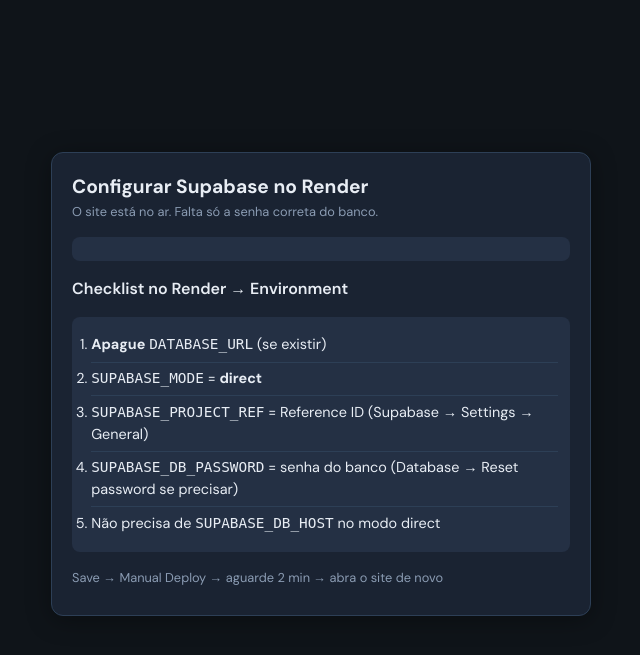
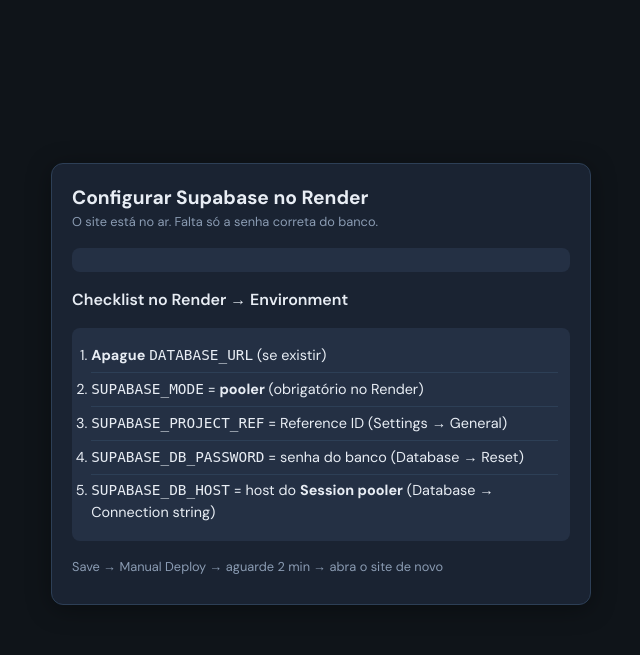
Before and after one commit to wsdataanalyst/Vendas-Tratativas, a Flask app: template templates/erro_banco.html in a window 1280 px wide. Shown: the top 655 px of the page, without its empty margins (319-959 px from the left). Run offline with Flask 3, Linux system fonts and the light colour scheme; the template is opened without the code that fills it, so the values that code supplies are empty; data comes from the database, SQL or seed files in the repository; some libraries are stand-ins or nearby versions.

Commit message:
Render usa pooler Supabase (direct IPv6 nao funciona)
Co-authored-by: Cursor <cursoragent@cursor.com>

```diff
--- a/app/config.py
+++ b/app/config.py
@@ -20,9 +20,10 @@ def _montar_database_url() -> str:
     """Monta URL do Postgres a partir de variáveis separadas (evita erro de senha na URL)."""
     senha = os.getenv("SUPABASE_DB_PASSWORD", "").strip()
     projeto = os.getenv("SUPABASE_PROJECT_REF", "").strip()
-    modo = os.getenv("SUPABASE_MODE", "direct").strip().lower()
+    # Render nao alcanca conexao direct (5432/IPv6) — usar pooler
+    padrao_modo = "pooler" if os.getenv("RENDER") else "direct"
+    modo = os.getenv("SUPABASE_MODE", padrao_modo).strip().lower()
 
-    # No Render: nunca usar DATABASE_URL (quase sempre vem errada)
     url = (
         ""
         if os.getenv("RENDER")
--- a/render.yaml
+++ b/render.yaml
@@ -14,7 +14,7 @@ services:
       - key: APP_SECRET_KEY
         generateValue: true
       - key: SUPABASE_MODE
-        value: direct
+        value: pooler
       - key: SUPABASE_PROJECT_REF
         sync: false
       - key: SUPABASE_DB_PASSWORD
--- a/templates/erro_banco.html
+++ b/templates/erro_banco.html
@@ -17,10 +17,10 @@
     <h2 class="card-title" style="margin-top: 1rem;">Checklist no Render → Environment</h2>
     <ol class="export-list" style="text-align: left; list-style: decimal; padding-left: 1.2rem;">
       <li><strong>Apague</strong> <code>DATABASE_URL</code> (se existir)</li>
-      <li><code>SUPABASE_MODE</code> = <strong>direct</strong></li>
-      <li><code>SUPABASE_PROJECT_REF</code> = Reference ID (Supabase → Settings → General)</li>
-      <li><code>SUPABASE_DB_PASSWORD</code> = senha do banco (Database → Reset password se precisar)</li>
-      <li>Não precisa de <code>SUPABASE_DB_HOST</code> no modo direct</li>
+      <li><code>SUPABASE_MODE</code> = <strong>pooler</strong> (obrigatório no Render)</li>
+      <li><code>SUPABASE_PROJECT_REF</code> = Reference ID (Settings → General)</li>
+      <li><code>SUPABASE_DB_PASSWORD</code> = senha do banco (Database → Reset)</li>
+      <li><code>SUPABASE_DB_HOST</code> = host do <strong>Session pooler</strong> (Database → Connection string)</li>
     </ol>
     <p class="form-hint">Save → Manual Deploy → aguarde 2 min → abra o site de novo</p>
   </div>
```
